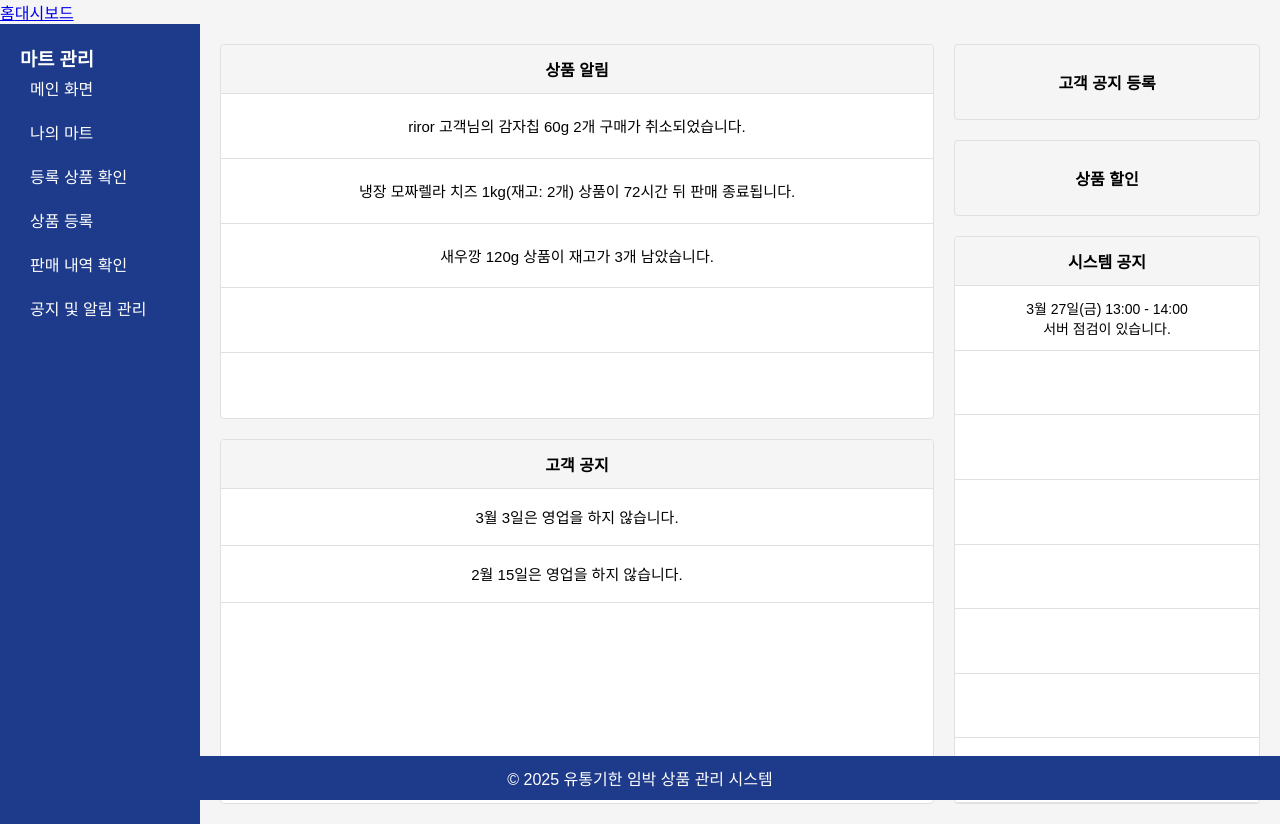
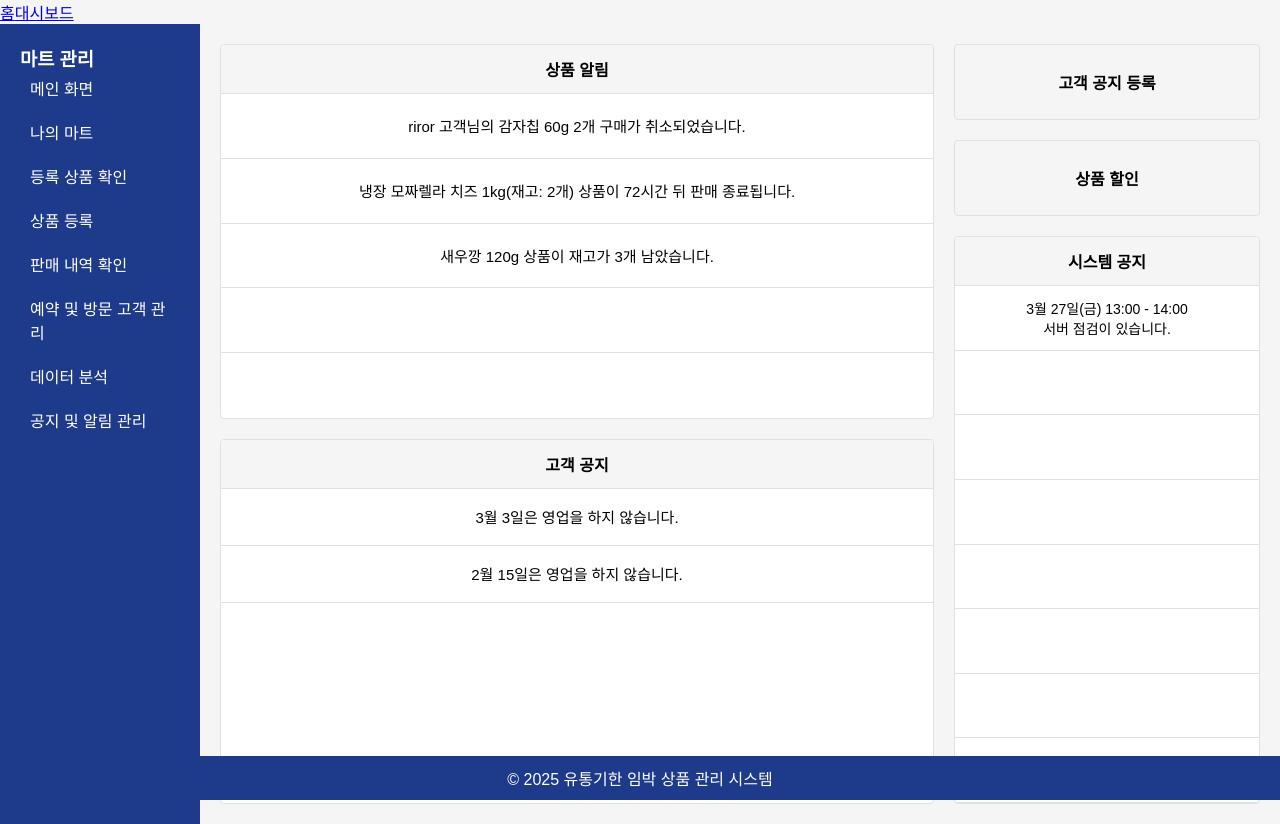
Before and after one commit to choonngg/ingredient-shop, a React (Create React App) app: page /mart/1/notifi in a window 1280 px wide. Built offline with nearby package versions, Linux system fonts and the light colour scheme.

Commit message:
Add files via upload

```diff
--- a/src/pages/NotificationPage.js
+++ b/src/pages/NotificationPage.js
@@ -16,6 +16,8 @@ const NotificationPage = () => {
         <li><Link to={`/mart/${martId}/check`}>등록 상품 확인</Link></li>
         <li><Link to={`/mart/${martId}/register`}>상품 등록</Link></li>
         <li><Link to={`/mart/${martId}/sales`}>판매 내역 확인</Link></li>
+        <li><Link to={`/mart/${martId}/customers`}>예약 및 방문 고객 관리</Link></li>
+        <li><Link to={`/mart/${martId}/data`}>데이터 분석</Link></li>
         <li><Link to={`/mart/${martId}/notifi`}>공지 및 알림 관리</Link></li>
       </ul>
     </aside>
```
